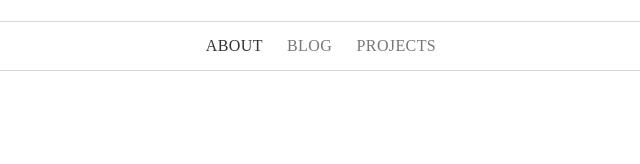
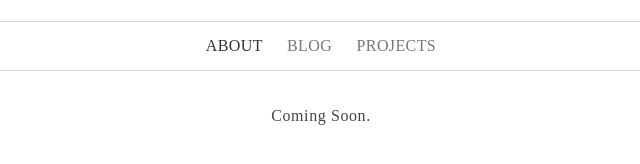
Before and after one commit to duffneub/duffneub.github.io, a Jekyll site: the page built from index.html, in a window 1280 px wide. Shown: the part 244-408 px from the top of the page, without its empty margins (319-959 px from the left). Built offline with Jekyll 4.4.1, drawn with Linux system fonts in a browser that asks for light colours.

Commit message:
Add 'under contruction' memos to pages that are not currently fleshed out

```diff
--- a/assets/style/main.css
+++ b/assets/style/main.css
@@ -13,6 +13,14 @@ a:hover {
   text-decoration: underline;
 }
 
+p {
+  font-family: "AvenirNext-Regular";
+  font-size: 16px;
+  color: #444444;
+  letter-spacing: 0.59px;
+  line-height: 30px;
+}
+
 .container {
   margin: 0 auto 0 auto;
   /*background-color: red;*/
@@ -22,6 +30,10 @@ a:hover {
 
 .bold {
   font-weight: bold;
+}
+
+#coming-soon {
+  text-align: center;
 }
 
 /* header.html */
--- a/blog.html
+++ b/blog.html
@@ -4,3 +4,4 @@ title: "Blog"
 nav-order: 2
 permalink: "blog"
 ---
+<p id="coming-soon">Coming Soon.</p>
--- a/index.html
+++ b/index.html
@@ -3,3 +3,4 @@ layout: default
 title: "About"
 nav-order: 1
 ---
+<p id="coming-soon">Coming Soon.</p>
```
